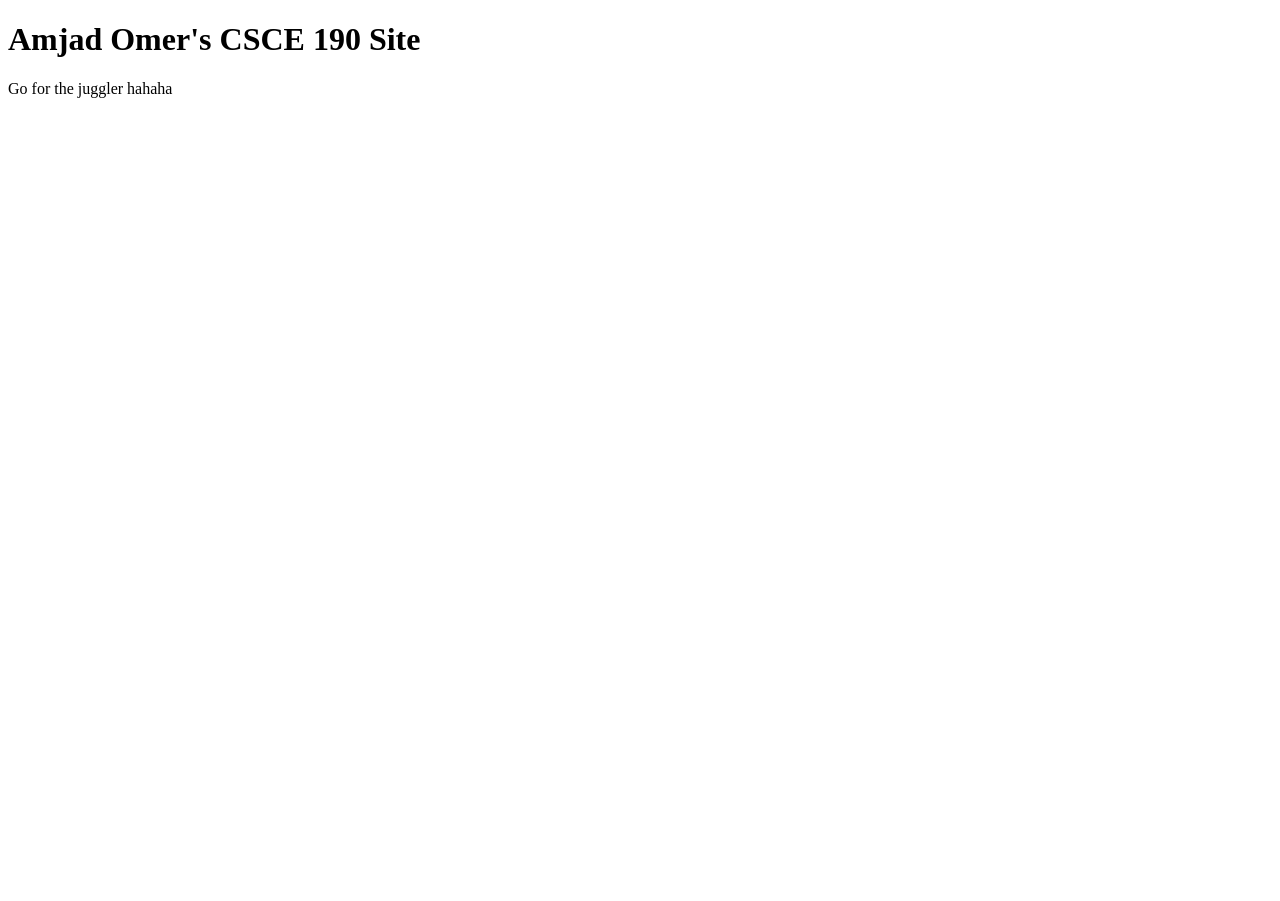
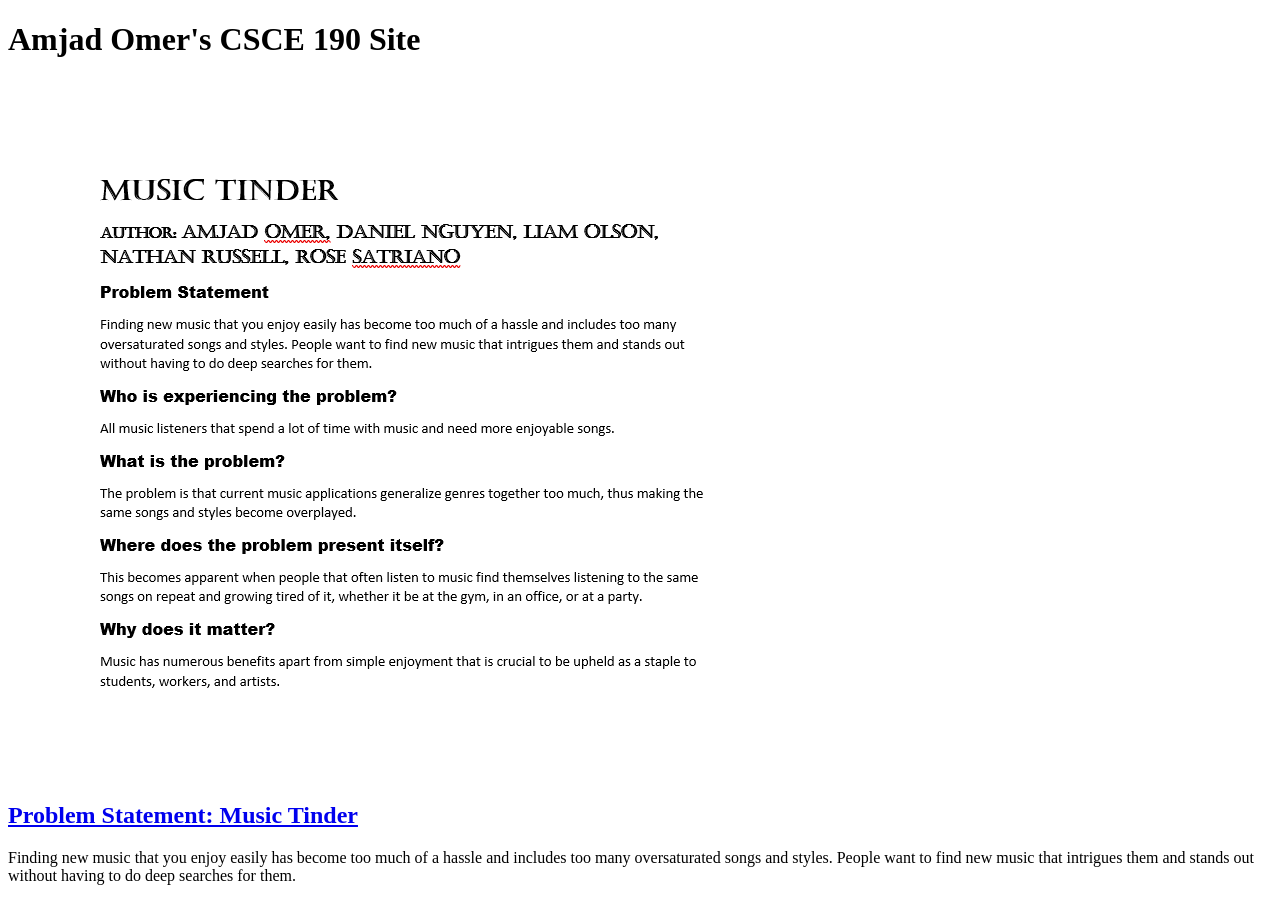
Before and after one commit to amomer/amomer.github.io, a plain HTML site: page index.html in a window 1280 px wide. Before the commit the page ends 800 px from the top, so only its background shows below. Drawn offline with Linux system fonts and the light colour scheme.

Commit message:
Add files via upload

```diff
--- a/index.html
+++ b/index.html
@@ -6,6 +6,14 @@
     <body>
         <h1>Amjad Omer's CSCE 190 Site</h1>
 
-        <p>Go for the juggler hahaha</p>
+        <section class="assignment">
+            <a href="files/problem-statement.pdf"><img src="Screenshots/Problem Statement - Amjad Omer.png"></a>
+            <section class="assignment-details">
+                <a href="files/problem-statement.pdf"><h2>Problem Statement: Music Tinder</h2></a>
+                <p>
+                    Finding new music that you enjoy easily has become too much of a hassle and includes too many oversaturated songs and styles. People want to find new music that intrigues them and stands out without having to do deep searches for them.
+                </p>
+            </section>
+        </section>
     </body>
 </html>
```
Also changed, not shown: Screenshots/Problem Statement - Amjad Omer.png (added), 1 other file.
